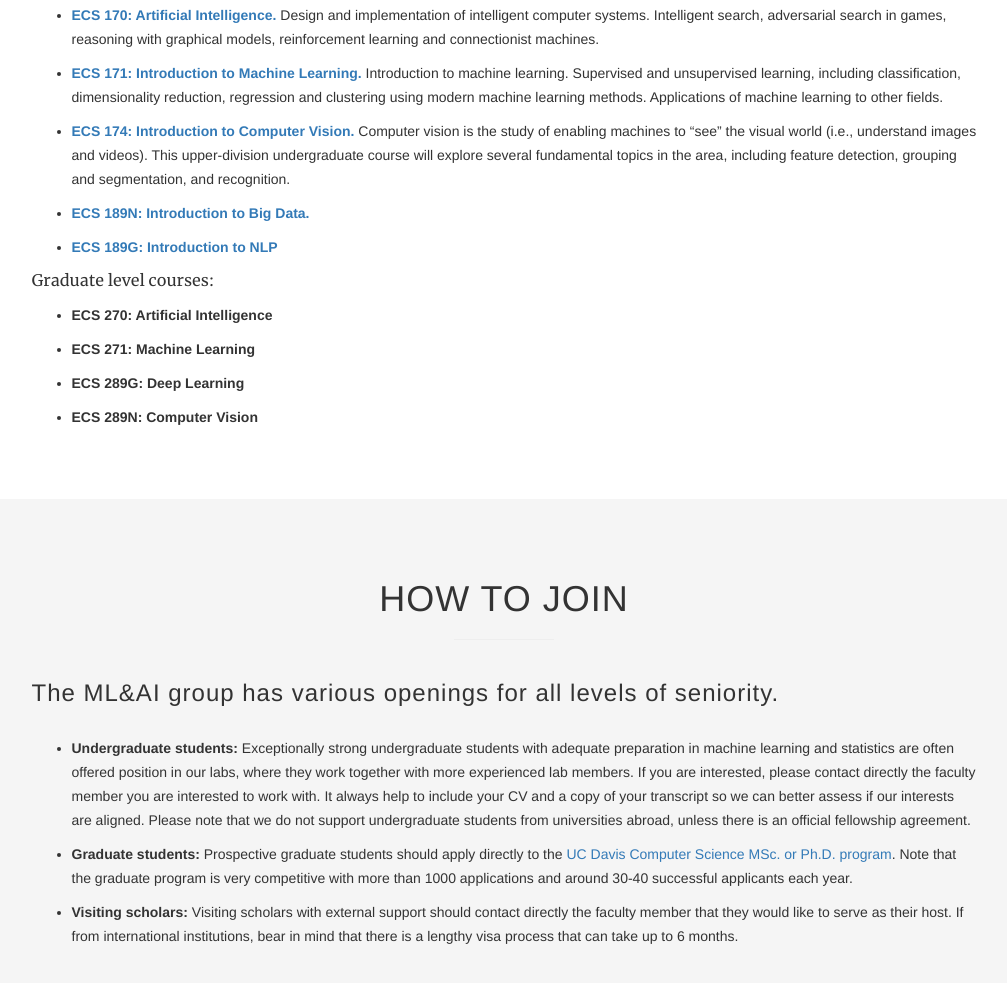
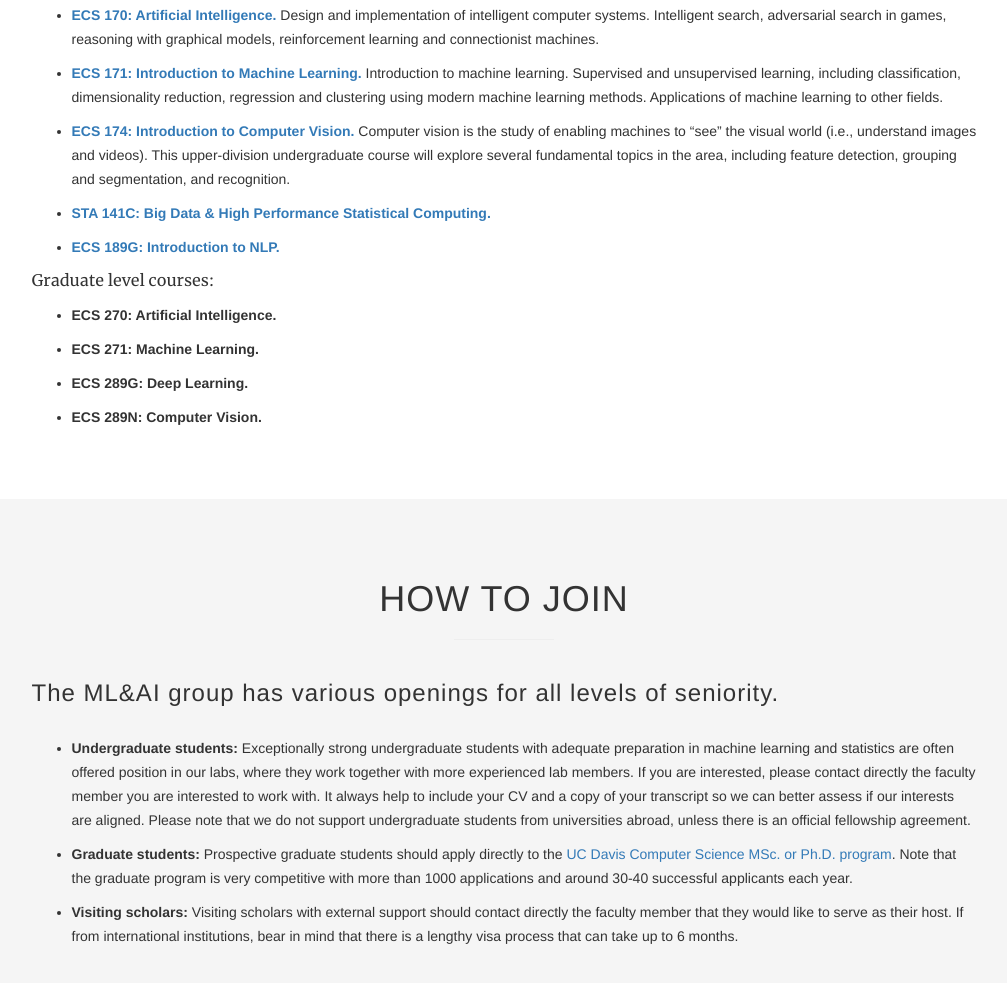
Before and after one commit to it2003/UCD-ML, a website with bundled scripts: page index.html in a window 1280 px wide. Shown: the part 4370-5353 px from the top of the page, without its empty margins (136-1143 px from the left). Built offline with nearby package versions, Linux system fonts and the light colour scheme.

Commit message:
Update index.html

```diff
--- a/index.html
+++ b/index.html
@@ -421,15 +421,15 @@
                         <li><strong> <a href="http://www.cs.ucdavis.edu/blog/ecs-170-artificial-intelligence/">ECS 170: Artificial Intelligence. </a></strong>Design and implementation of intelligent computer systems. Intelligent search, adversarial search in games, reasoning with graphical models, reinforcement learning and connectionist machines.</li>
                         <li><strong> <a href="http://www.cs.ucdavis.edu/blog/ecs-171-machine-learning/">ECS 171: Introduction to Machine Learning. </a></strong> Introduction to machine learning. Supervised and unsupervised learning, including classification, dimensionality reduction, regression and clustering using modern machine learning methods. Applications of machine learning to other fields.</li>
                         <li><strong> <a href="http://www.cs.ucdavis.edu/blog/ecs-171-machine-learning/">ECS 174: Introduction to Computer Vision. </a></strong>Computer vision is the study of enabling machines to “see” the visual world (i.e., understand images and videos). This upper-division undergraduate course will explore several fundamental topics in the area, including feature detection, grouping and segmentation, and recognition.</li>
-                        <li><strong><a href="http://www.cs.ucdavis.edu/blog/ecs-171-machine-learning/">ECS 189N: Introduction to Big Data. </a></strong></li>
-                        <li><strong><a href="http://www.cs.ucdavis.edu/blog/ecs-171-machine-learning/">ECS 189G: Introduction to NLP </a></strong></li>
+                        <li><strong><a href="http://www.stat.ucdavis.edu/~chohsieh/teaching/STA141C_Spring2017/main.html">STA 141C: Big Data & High Performance Statistical Computing. </a></strong></li>
+                        <li><strong><a href="http://www.cs.ucdavis.edu/blog/ecs-171-machine-learning/">ECS 189G: Introduction to NLP. </a></strong></li>
                     </ul>
                     <p>Graduate level courses:</p>
                     <ul>
-                        <li><strong>ECS 270: Artificial Intelligence</strong></li>
-                        <li><strong>ECS 271: Machine Learning</strong></li>
-                        <li><strong>ECS 289G: Deep Learning</strong></li>
-                        <li><strong>ECS 289N: Computer Vision</strong></li>
+                        <li><strong>ECS 270: Artificial Intelligence.</strong></li>
+                        <li><strong>ECS 271: Machine Learning.</strong></li>
+                        <li><strong>ECS 289G: Deep Learning.</strong></li>
+                        <li><strong>ECS 289N: Computer Vision.</strong></li>
                         </ul>
                 </div>
             </div>
```
